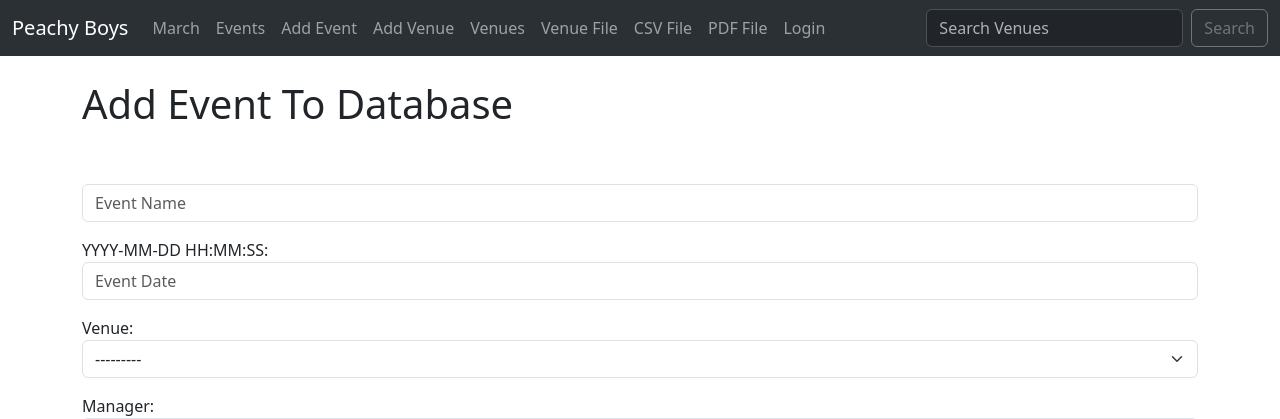
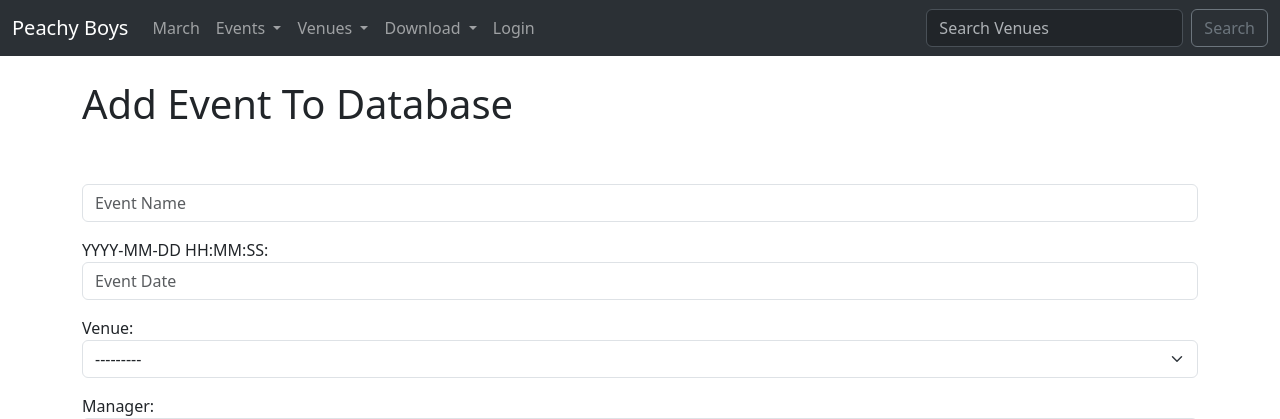
Before and after one commit to kalosius/Peachy-Events, a Django app: page /add_event/ in a window 1280 px wide. Shown: the top 419 px of the page. Run offline with Django 5.2, Linux system fonts and the light colour scheme; data comes from the database, SQL or seed files in the repository.

Commit message:
dropdown

```diff
--- a/events/templates/events/navbar.html
+++ b/events/templates/events/navbar.html
@@ -10,29 +10,36 @@
           <li class="nav-item">
             <a class="nav-link" href="{% url 'home' '2024' 'March' %}">March</a>
           </li>
-          <li class="nav-item">
-            <a class="nav-link" href="{% url 'list-events' %}">Events</a>
-          </li>
-          <li class="nav-item">
-            <a class="nav-link" href="{% url 'add-event' %}">Add Event</a>
-          </li>
-          <li class="nav-item">
-            <a class="nav-link" href="{% url 'add-venue' %}">Add Venue</a>
-          </li>
-          <li class="nav-item">
-            <a class="nav-link" href="{% url 'list-venues' %}">Venues</a>
+
+          <li class="nav-item dropdown">
+            <a class="nav-link dropdown-toggle" href="#" role="button" data-bs-toggle="dropdown" aria-expanded="false">
+              Events
+            </a>
+            <ul class="dropdown-menu">
+              <li><a class="dropdown-item" href="{% url 'list-events' %}">All Events</a></li>
+              <li><a class="dropdown-item" href="{% url 'add-event' %}">Add Event</a></li>
+            </ul>
           </li>
 
-
-          <li class="nav-item">
-            <a class="nav-link" href="{% url 'venue_text' %}">Venue File</a>
-          </li>
-          <li class="nav-item">
-            <a class="nav-link" href="{% url 'venue_csv' %}">CSV File</a>
+          <li class="nav-item dropdown">
+            <a class="nav-link dropdown-toggle" href="#" role="button" data-bs-toggle="dropdown" aria-expanded="false">
+              Venues
+            </a>
+            <ul class="dropdown-menu">
+              <li><a class="dropdown-item" href="{% url 'list-venues' %}">All Venues</a></li>
+              <li><a class="dropdown-item" href="{% url 'add-venue' %}">Add Venue</a></li>
+            </ul>
           </li>
 
-          <li class="nav-item">
-            <a class="nav-link" href="{% url 'venue_pdf' %}">PDF File</a>
+          <li class="nav-item dropdown">
+            <a class="nav-link dropdown-toggle" href="#" role="button" data-bs-toggle="dropdown" aria-expanded="false">
+              Download
+            </a>
+            <ul class="dropdown-menu">
+              <li><a class="dropdown-item" href="{% url 'venue_text' %}">Venue Text File</a></li>
+              <li><a class="dropdown-item" href="{% url 'venue_csv' %}">CSV File</a></li>
+              <li><a class="dropdown-item" href="{% url 'venue_pdf' %}">PDF File</a></li>
+            </ul>
           </li>
 
           {% if user.is_authenticated %}
```
